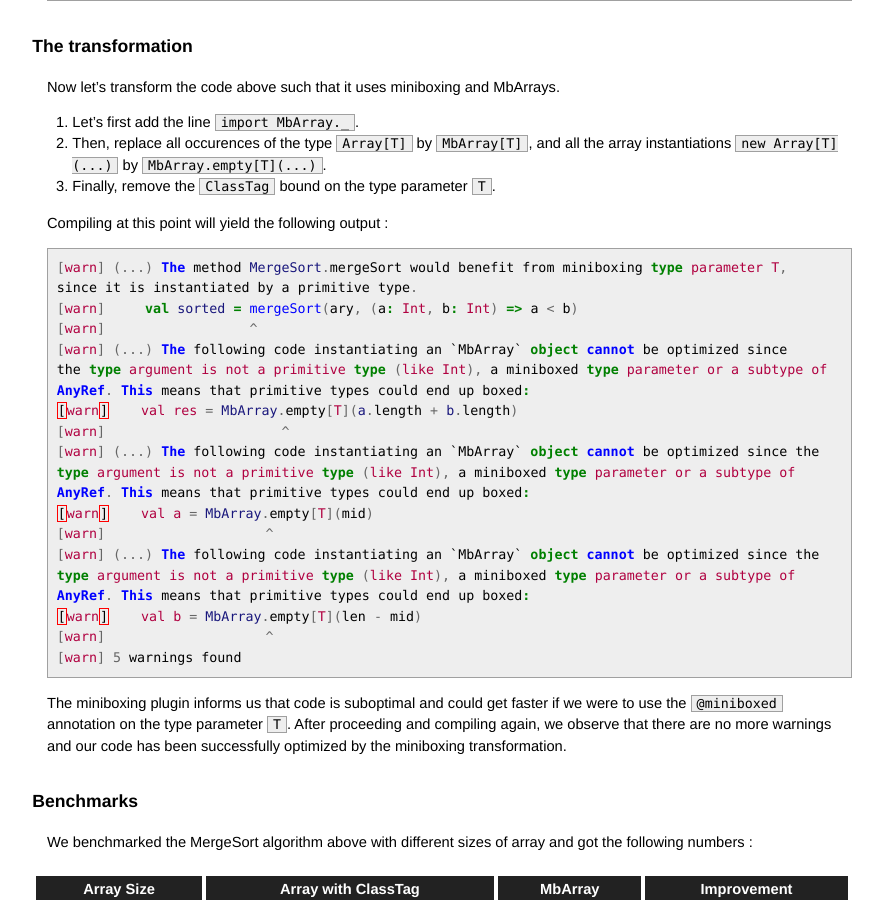
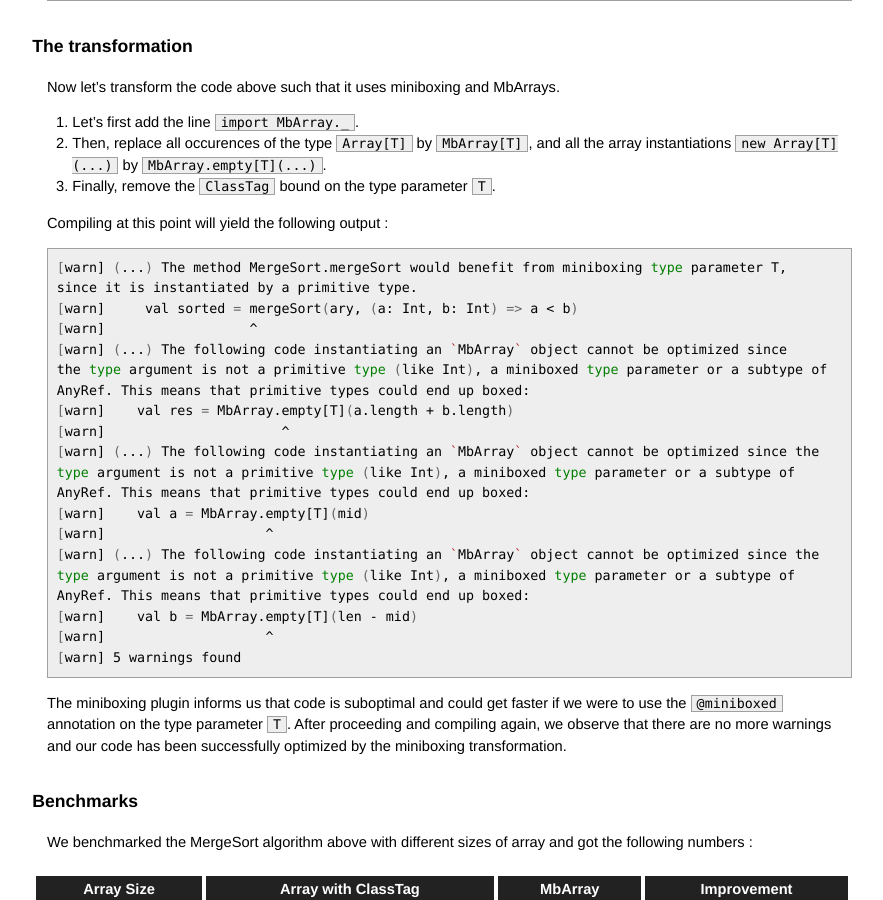
Before and after one commit to miniboxing/miniboxing.github.io, a Jekyll site: the page built from arrays.md, in a window 1280 px wide and 900 px high, scrolled down 2496 px. Shown: the whole window, without its empty margins (280-1163 px from the left). Built offline with Jekyll 4.4.1, drawn with Linux system fonts in a browser that asks for light colours; nearby versions of some CDN libraries; comment, search, counter and statistics services are not loaded.

Commit message:
Update arrays.md

```diff
--- a/arrays.md
+++ b/arrays.md
@@ -122,7 +122,7 @@ Now let's transform the code above such that it uses miniboxing and MbArrays.
 
 Compiling at this point will yield the following output :
 
-{% highlight scala %}
+{% highlight bash %}
 [warn] (...) The method MergeSort.mergeSort would benefit from miniboxing type parameter T,
 since it is instantiated by a primitive type.
 [warn]     val sorted = mergeSort(ary, (a: Int, b: Int) => a < b)
```
